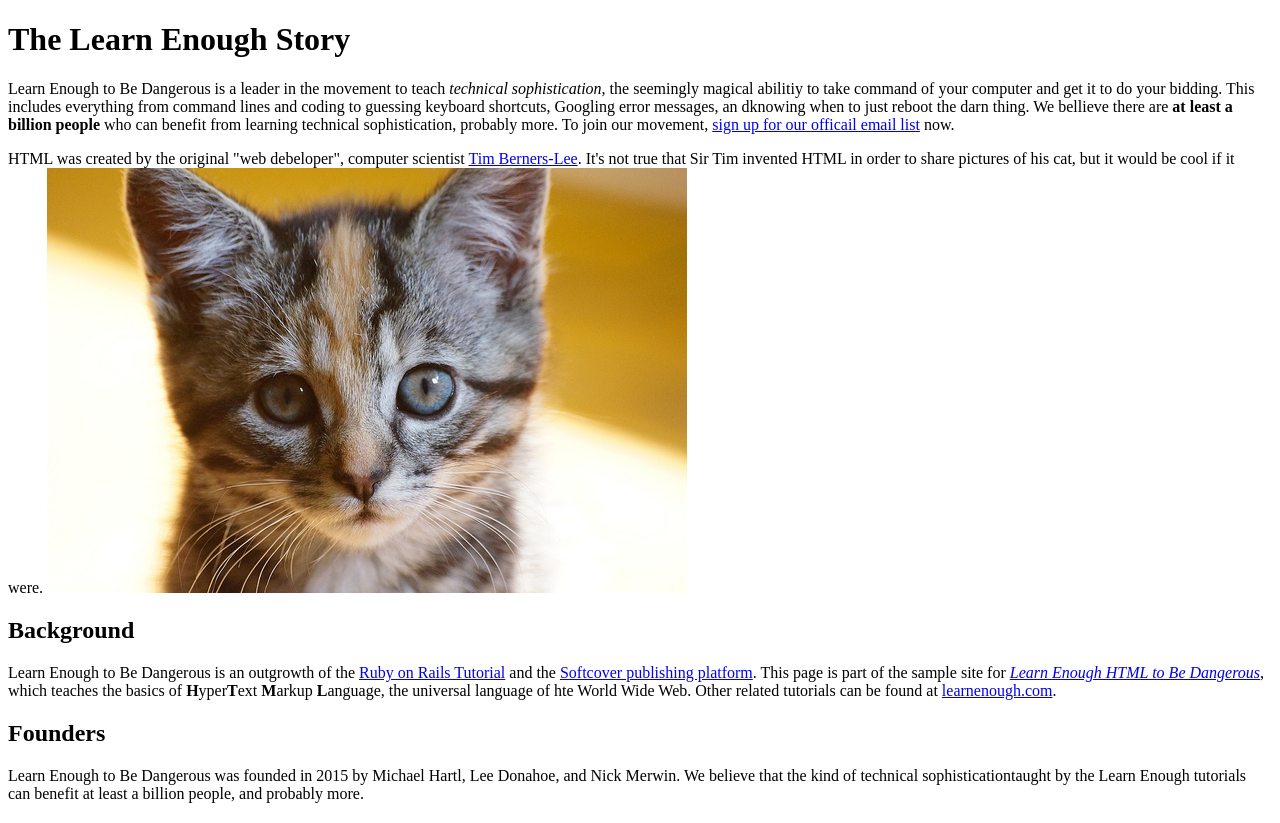
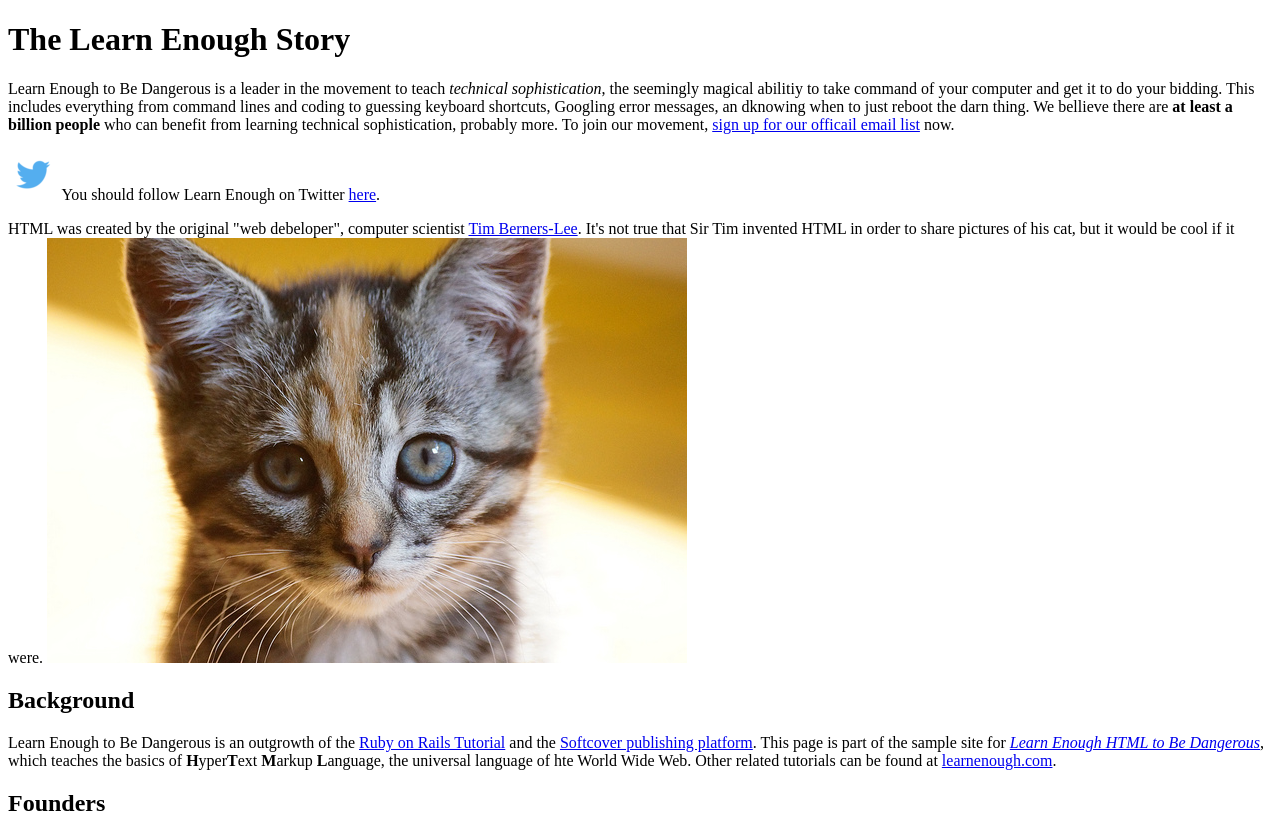
Before and after one commit to mattcturek/sample_website, a plain HTML site: page index.html in a window 1280 px wide. Shown: the top 823 px of the page. Drawn offline with Linux system fonts and the light colour scheme.

Commit message:
Added a twitter image and link.

```diff
--- a/index.html
+++ b/index.html
@@ -15,6 +15,13 @@
                 We bellieve there are <strong>at least a billion people</strong> who can benefit from
                 learning technical sophistication, probably more. To join our
                 movement, <a href="https://learnenouogh.com/email">sign up for our officail email list</a> now.
+            </p>
+            <p>
+                <a href="https://twitter.com/learnenough" target="_blank"
+                rel="noopener" style="text-decoration: none;"><img src="images/small_twitter_logo.png" />
+                </a>
+                You should follow Learn Enough on Twitter
+                <a href="https:///twitter.com/learnenough" target="_blank" rel="noopener">here</a>.
             </p>
             <p>
                 HTML was created by the original "web debeloper", computer scientist
```
Also changed, not shown: images/Small_Twitter_Logo.png (added).
